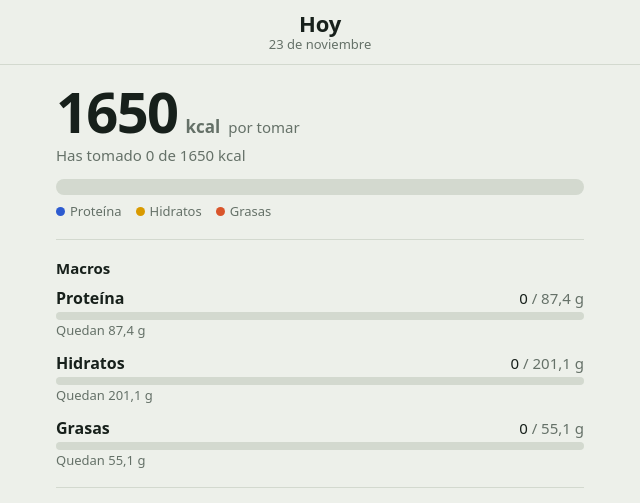
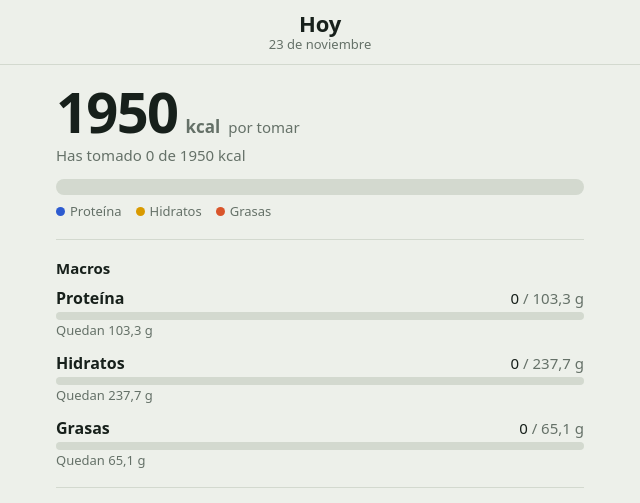
Before and after one commit to OscarDAMc/Dieta-tiki, a plain HTML site: page index.html in a window 1280 px wide. Shown: the top 503 px of the page, 320-960 px from the left. Drawn offline with Linux system fonts and the light colour scheme.

Commit message:
Add files via upload

```diff
--- a/index.html
+++ b/index.html
@@ -221,7 +221,7 @@ var MEALS=[
   {id:'cena',name:'Cena'}
 ];
 function defaults(){
-  return {settings:{p:87.4,c:201.1,g:55.1,water:2800,maint:2000,lastMode:'g'},foods:[],days:{},weights:{}};
+  return {settings:{p:103.3,c:237.7,g:65.1,water:2800,maint:2000,lastMode:'g'},foods:[],days:{},weights:{}};
 }
 var storageOK=true;
 var cloud={db:null,uid:null,status:'local',warned:false};
```
